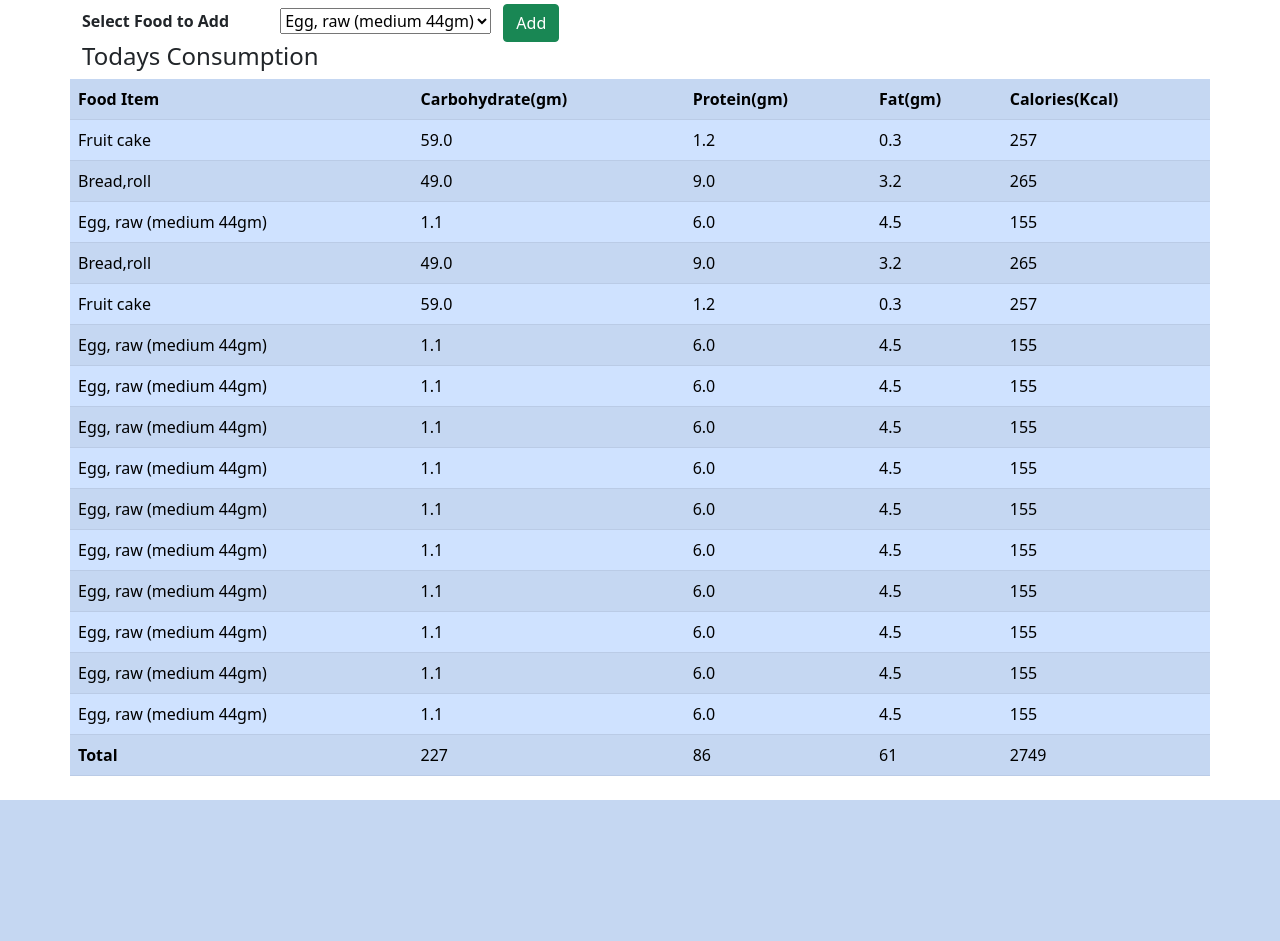
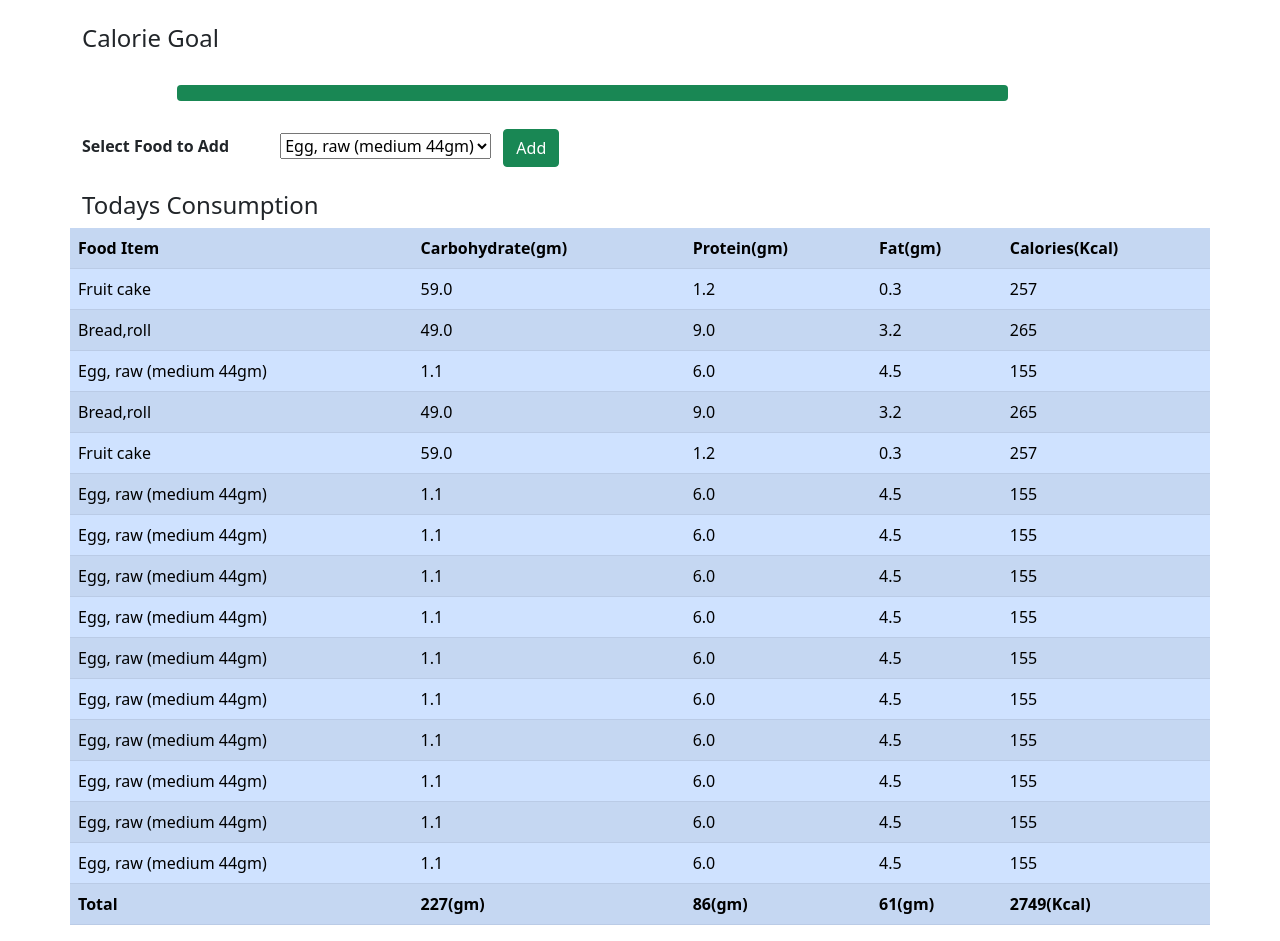
Before and after one commit to CoderMahruf/Calorie-Count, a Django app: page / in a window 1280 px wide. Before the commit the page ends 800 px from the top, so only its background shows below. Run offline with Django 5.2, Linux system fonts and the light colour scheme; a user stored in the database is signed in; data comes from the database, SQL or seed files in the repository; both versions use the stored data as it was after the commit.

Commit message:
Adding the calorie progress bar

```diff
--- a/myapp/templates/myapp/index.html
+++ b/myapp/templates/myapp/index.html
@@ -14,6 +14,19 @@
 
 <body>
     <div class="container">
+        <br>
+
+        <h4>Calorie Goal</h4>
+        <br>
+        <div class="row">
+            <div class="col-md-9 offset-1">
+                <div class="progress">
+                    <div class="progress-bar bg-success" role="progressbar" style="width: 0%" aria-valuenow="0"
+                        aria-valuemin="0" aria-valuemax="0"></div>
+                </div>
+            </div>
+        </div>
+        <br>
         <div class="row">
             <div class="col-md-12">
                 <form method="POST">
@@ -32,6 +45,7 @@
                 </form>
             </div>
         </div>
+        <br>
         <div class="row">
             <div class="col-md-6">
                 <h4>Todays Consumption</h4>
@@ -66,9 +80,9 @@
 </body>
 <script>
     var table = document.getElementById("table");
-    var carbs=0,protein=0,fats=0,calories=0;
+    var carbs = 0, protein = 0, fats = 0, calories = 0;
 
-    for(var i=1;i<table.rows.length-1;i++){
+    for (var i = 1; i < table.rows.length - 1; i++) {
         console.log(table.rows[i].cells[1].innerHTML);
         carbs += parseFloat(table.rows[i].cells[1].innerHTML);
         carbs = Math.round(carbs);
@@ -80,9 +94,13 @@
         calories = Math.round(calories);
     }
     console.log(fats)
-    document.getElementById("totalCarbs").innerHTML = carbs;
-    document.getElementById("totalProtein").innerHTML = protein;
-    document.getElementById("totalFat").innerHTML = fats;
-    document.getElementById("totalCalories").innerHTML = calories;
+    document.getElementById("totalCarbs").innerHTML = '<b>' + carbs + '(gm)</b>';
+    document.getElementById("totalProtein").innerHTML = '<b>' + protein + '(gm)</b>';
+    document.getElementById("totalFat").innerHTML = '<b>' + fats + '(gm)</b>';
+    document.getElementById("totalCalories").innerHTML = '<b>' + calories + '(Kcal)</b>';
+
+    var calPer = (calories/2000) *100;
+    document.getElementsByClassName("progress-bar")[0].setAttribute("style","width:"+calPer+"%");
 </script>
+
 </html>
```
Also changed, not shown: db.sqlite3.
